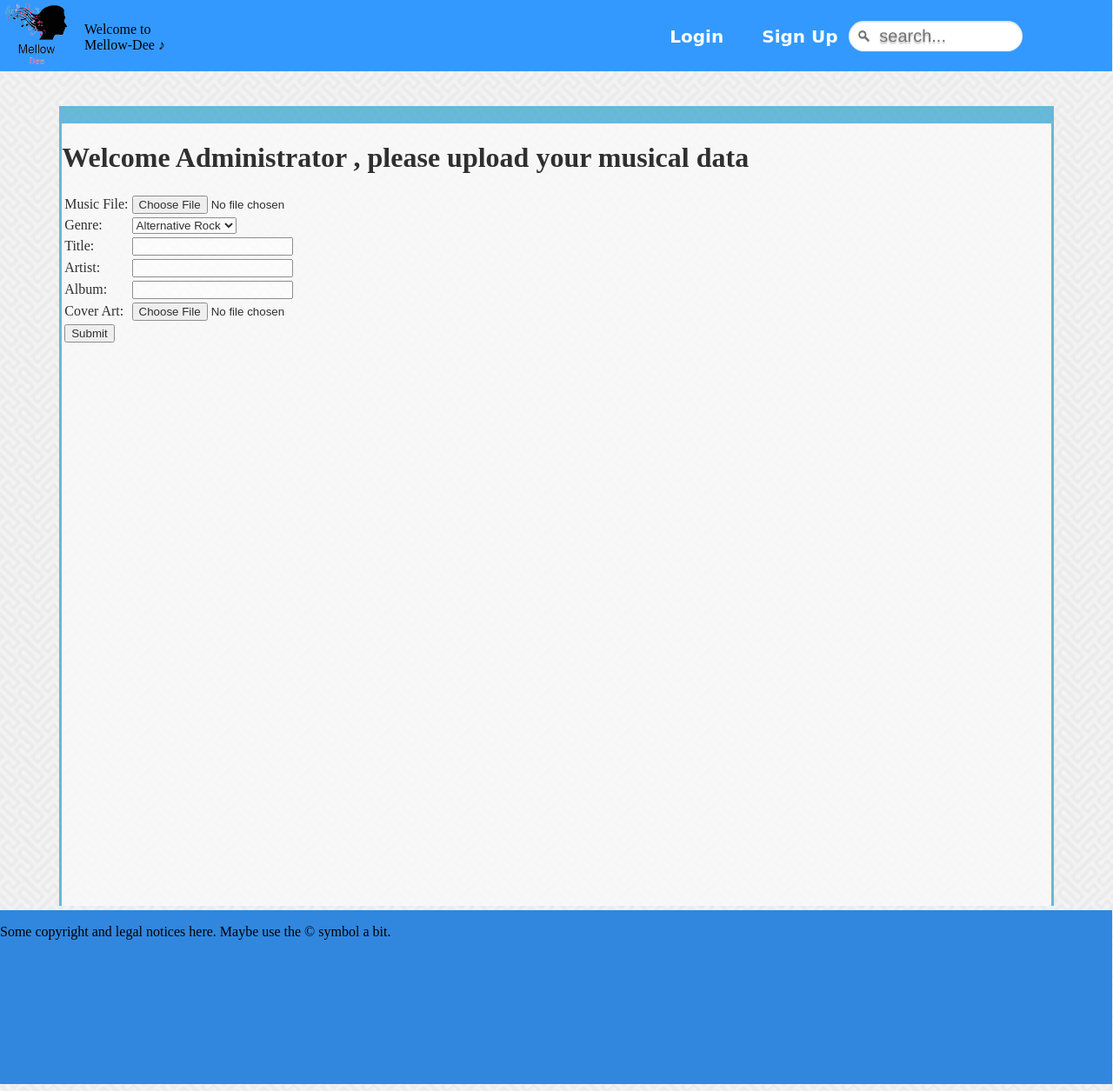
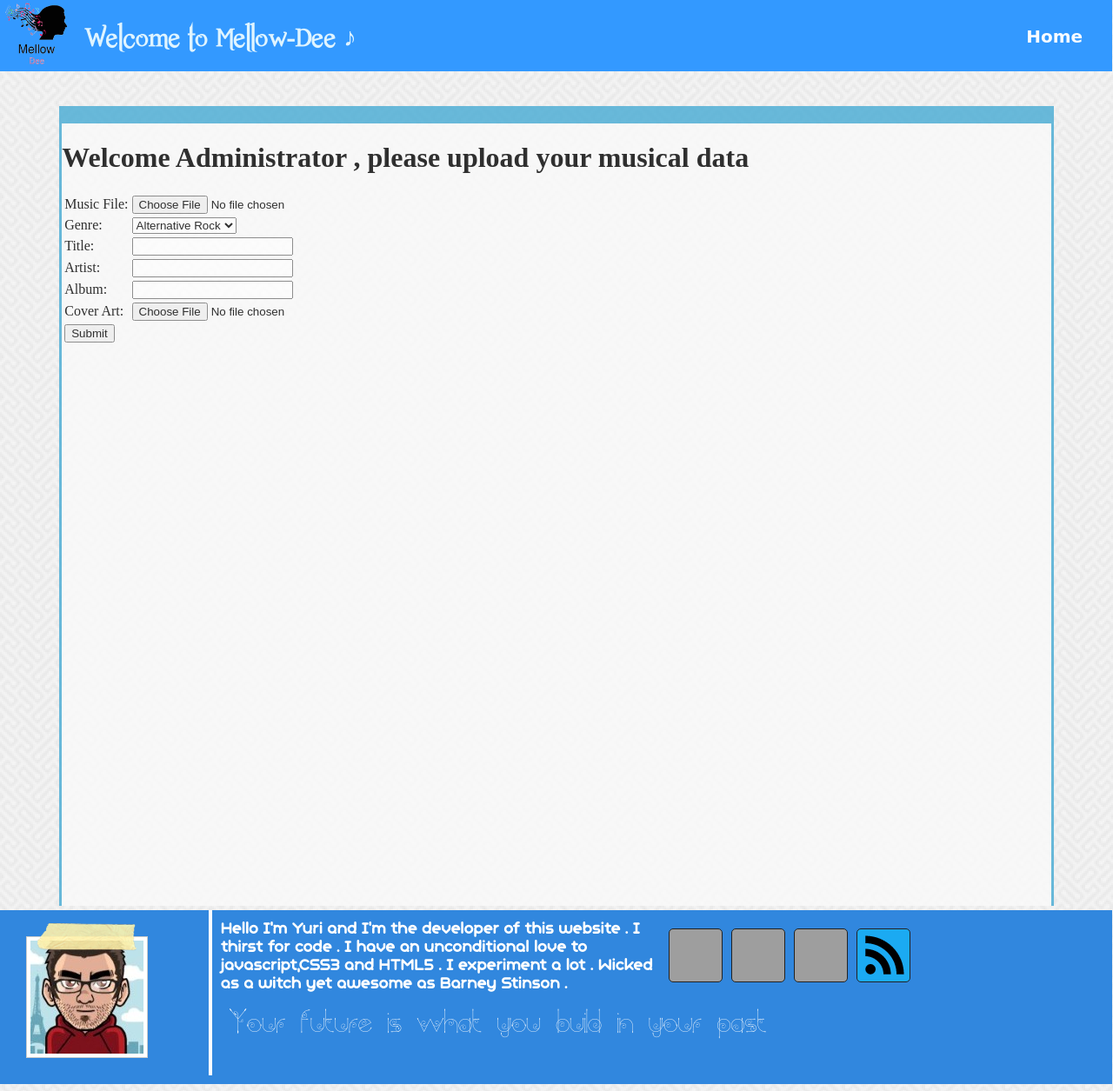
Before and after one commit to abbassalameh/Projet_Music, a PHP site: page /music_upload.html in a window 1280 px wide. Shown: the whole page at 87% size. Run offline with PHP 8.4, Linux system fonts and the light colour scheme; grey boxes are pictures that could not be loaded.

Commit message:
Finalizing

```diff
--- a/logout.php
+++ b/logout.php
@@ -2,7 +2,6 @@
 session_start();
 unset($_SESSION);
 session_destroy();
-session_write_close();
 header('Location: index.php');
 exit;
 ?>
--- a/music_upload.html
+++ b/music_upload.html
@@ -19,17 +19,15 @@
 <nav>
 			<table class="tleft">
 				<tr>
-					<td><img class="logo" src="img/logo.png"></td>
-					<td style='width: 100px;'>Welcome to Mellow-Dee ♪</td>
+					<td><img class="logo" src="img/logo.png" onclick="window.location.assign('index.php')"></td>
+					<td class="initial_title" style='width: 500px;'>Welcome to
+						Mellow-Dee ♪</td>
 				</tr>
 			</table>
 			<table class="tright">
 				<tr>
-					<td class="links"><a class="click" href=''>Login</a></td>
-					<td class="links"><a class="signup" href=''>Sign Up</a></td>
-					<td style='width: 300px'><span id="search"> <input name="q"
-							type="text" size="40" placeholder="search..." />
-					</span></td>
+					<td class="links"><a class="click" href='index.php'>Home</a></td>
+
 				</tr>
 			</table>
 		</nav>
@@ -89,8 +87,30 @@
 
 		</div>
 <footer>
-		<p>Some copyright and legal notices here. Maybe use the © symbol a bit.</p>
-</footer>
+
+			<div class="image_container">
+				<div class="profo dev">
+					<a><span></span><img src="./img/9.jpg" alt="image"></a>
+				</div>
+			</div>
+			<div class="text_dev">
+				Hello I'm Yuri and I'm the developer of this website . I thirst for
+				code . I have an unconditional love to javascript,CSS3 and HTML5 . I
+				experiment a lot . Wicked as a witch yet awesome as Barney Stinson .
+				<div class="quote">Your future is what you build in your past</div>
+			</div>
+			<div class='social-wrap'>
+				<ul>
+					<li><a class='facebook' href='http://www.facebook.com/'
+						target='_blaank'>Facebook</a></li>
+					<li><a class='twitter' href='http://twitter.com/' target='_blaank'>Twitter</a></li>
+					<li><a class='google-p' href='https://plus.google.com/'
+						target='_blaank'>Google Plus</a></li>
+					<li><a class='rss' href='#' target='_blaank'>Rss</a></li>
+				</ul>
+			</div>
+		</footer>
+
 </div>
 </body>
 </html>
--- a/playlist.php
+++ b/playlist.php
@@ -57,7 +57,7 @@ var myPlaylist = [
 		<nav>
 			<table class="tleft">
 				<tr>
-					<td><img class="logo" src="img/logo.png"></td>
+					<td><img class="logo" src="img/logo.png" onclick="window.location.assign('index.php')"></td>
 					<td class="initial_title" style='width: 500px;'>Welcome to
 						Mellow-Dee ♪</td>
 				</tr>
```
Also changed, not shown: index.php (+13 -5 lines), logged_in.php (+6 -3 lines), search.php (+5 -3 lines), search_logged.php (+7 -4 lines).
